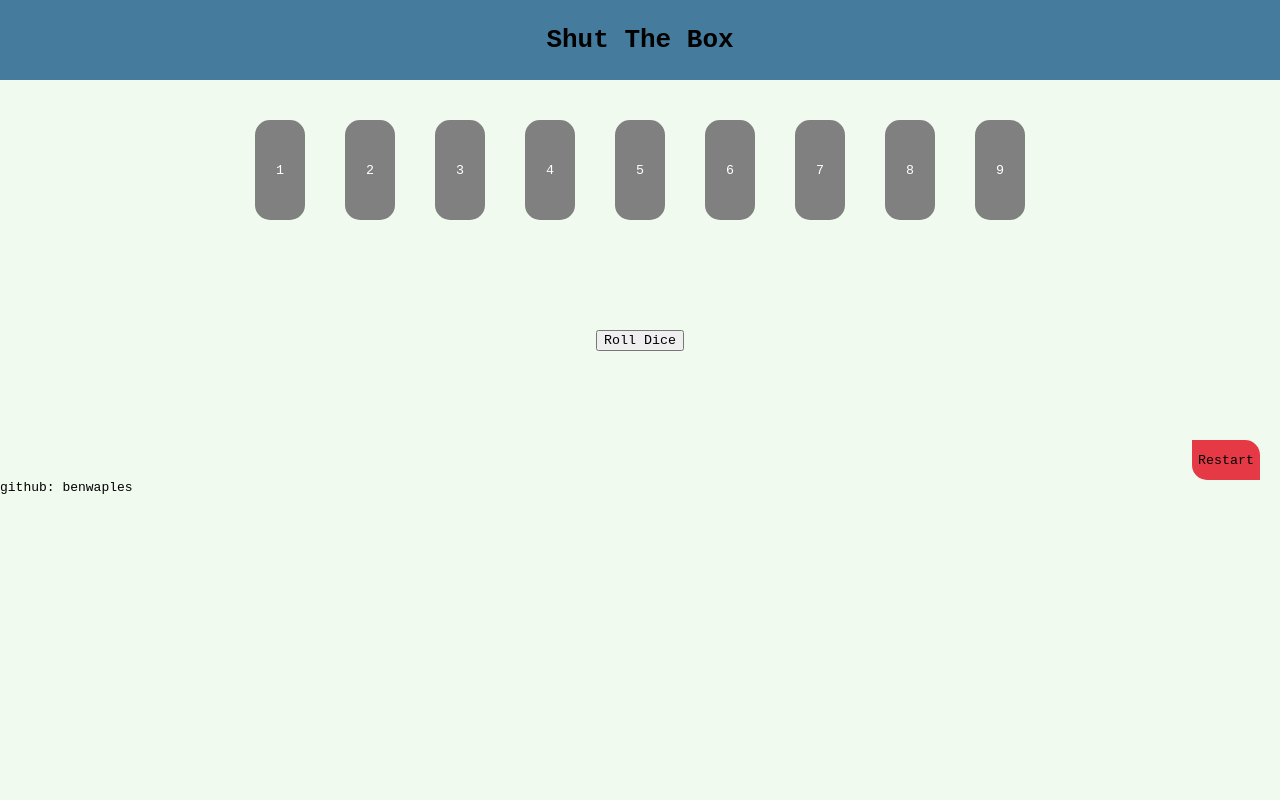
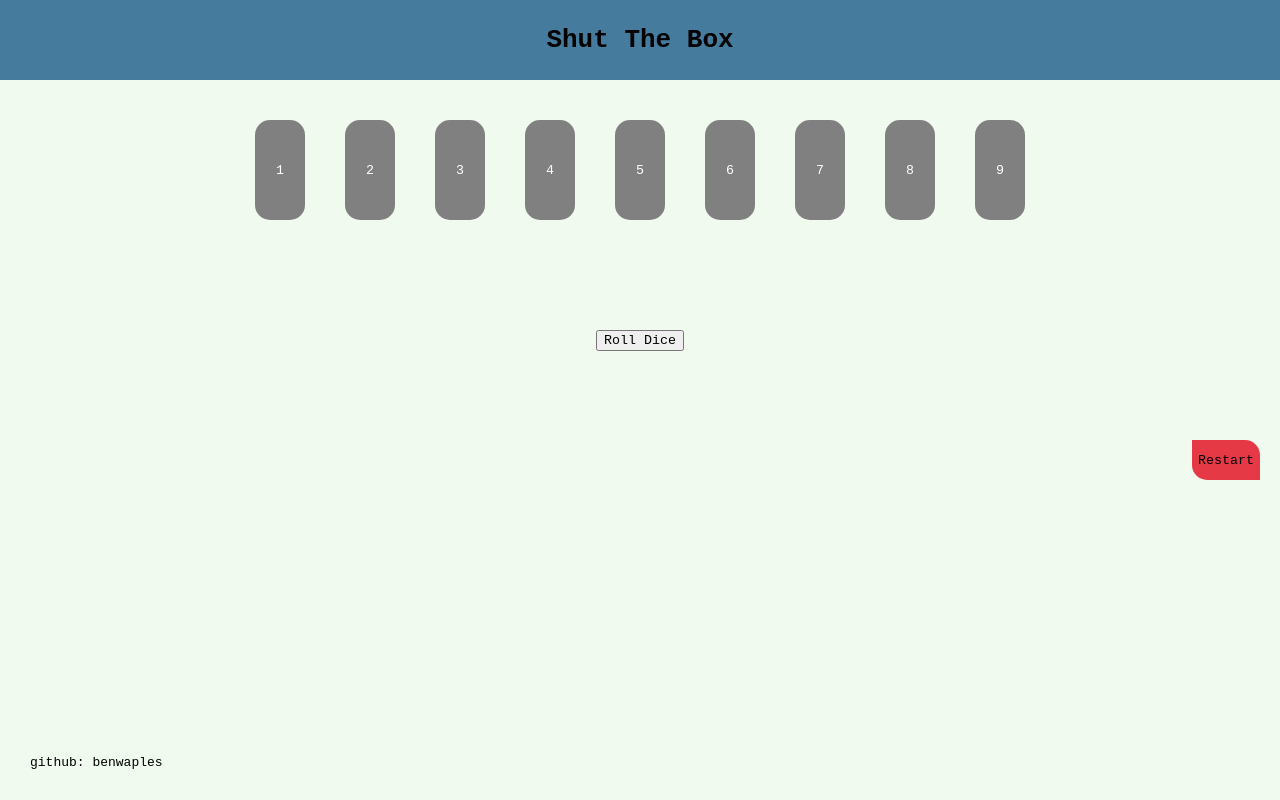
Before and after one commit to benwaples/shut-the-box, a React (Create React App) app: page / in a window 1280 px wide. Built offline with nearby package versions, Linux system fonts and the light colour scheme.

Commit message:
adjust footer position

```diff
--- a/src/components/shutTheBox/ShutTheBox.scss
+++ b/src/components/shutTheBox/ShutTheBox.scss
@@ -44,7 +44,8 @@ main {
 
 footer {
   position: absolute;
-  left: 0;
+  left: 30px;
+  bottom: 30px;
 }
 
 button {
--- a/src/components/shutTheBox/ShutTheBox.tsx
+++ b/src/components/shutTheBox/ShutTheBox.tsx
@@ -84,7 +84,6 @@ export default function ShutTheBox(): JSX.Element {
   /*
   1. work on end game logic => run it after dice are rolled - once it works, allow a user to reset a game
   2. block animation
-  3. mobile friendly
   */
 
   return (
```
